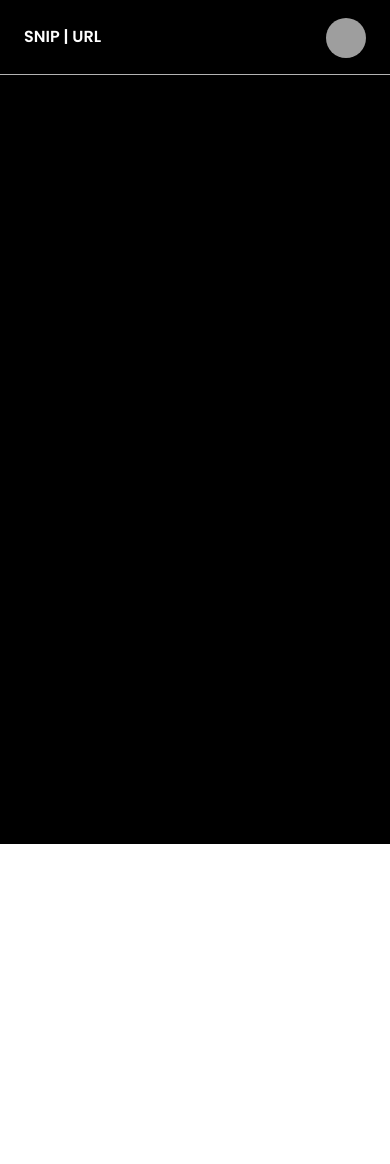
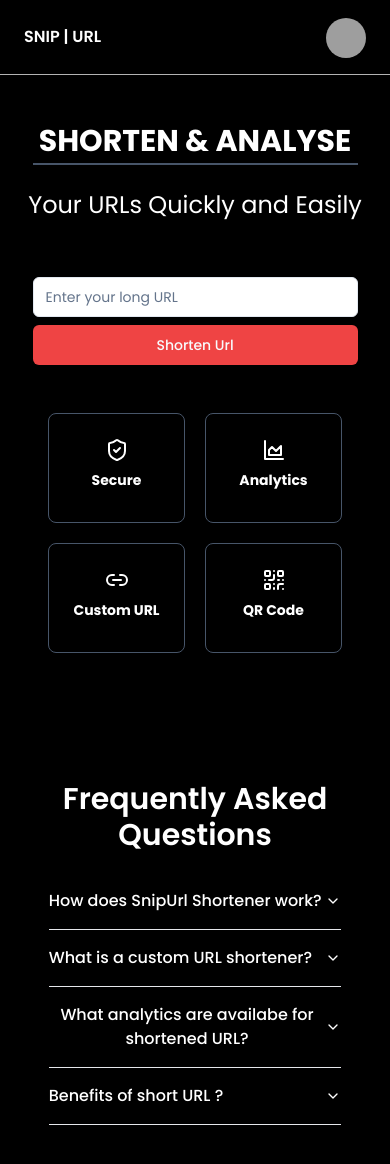
Before and after one commit to anshpayal/SnipURL, a React (Vite) app: page / in a window 390 px wide. Shown: the top 1164 px of the page. Before the commit the page ends 844 px from the top, so only its background shows below. Built offline with nearby package versions, Linux system fonts and the light colour scheme; grey boxes are pictures that could not be loaded.

Commit message:
Created landing page

```diff
--- a/package.json
+++ b/package.json
@@ -10,6 +10,7 @@
     "preview": "vite preview"
   },
   "dependencies": {
+    "@radix-ui/react-accordion": "^1.2.0",
     "@radix-ui/react-avatar": "^1.1.0",
     "@radix-ui/react-dropdown-menu": "^2.1.1",
     "@radix-ui/react-slot": "^1.1.0",
--- /dev/null
+++ b/src/components/FeatureCard.jsx
@@ -0,0 +1,13 @@
+/* eslint-disable react/prop-types */
+
+const FeatureCard = ({ Icon, heading, content }) => {
+  return (
+    <div className="border border-slate-600 p-6 rounded-lg shadow-lg flex flex-col items-center text-center">
+      <Icon className="mb-2" />
+      <h3 className=" text-sm sm:text-lg font-bold mb-2">{heading}</h3>
+      <p className="hidden sm:block">{content}</p>
+    </div>
+  );
+};
+
+export default FeatureCard;
--- /dev/null
+++ b/src/components/ui/accordion.jsx
@@ -0,0 +1,41 @@
+import * as React from "react"
+import * as AccordionPrimitive from "@radix-ui/react-accordion"
+import { ChevronDown } from "lucide-react"
+
+import { cn } from "@/lib/utils"
+
+const Accordion = AccordionPrimitive.Root
+
+const AccordionItem = React.forwardRef(({ className, ...props }, ref) => (
+  <AccordionPrimitive.Item ref={ref} className={cn("border-b", className)} {...props} />
+))
+AccordionItem.displayName = "AccordionItem"
+
+const AccordionTrigger = React.forwardRef(({ className, children, ...props }, ref) => (
+  <AccordionPrimitive.Header className="flex">
+    <AccordionPrimitive.Trigger
+      ref={ref}
+      className={cn(
+        "flex flex-1 items-center justify-between py-4 font-medium transition-all hover:underline [&[data-state=open]>svg]:rotate-180",
+        className
+      )}
+      {...props}>
+      {children}
+      <ChevronDown className="h-4 w-4 shrink-0 transition-transform duration-200" />
+    </AccordionPrimitive.Trigger>
+  </AccordionPrimitive.Header>
+))
+AccordionTrigger.displayName = AccordionPrimitive.Trigger.displayName
+
+const AccordionContent = React.forwardRef(({ className, children, ...props }, ref) => (
+  <AccordionPrimitive.Content
+    ref={ref}
+    className="overflow-hidden text-sm transition-all data-[state=closed]:animate-accordion-up data-[state=open]:animate-accordion-down"
+    {...props}>
+    <div className={cn("pb-4 pt-0", className)}>{children}</div>
+  </AccordionPrimitive.Content>
+))
+
+AccordionContent.displayName = AccordionPrimitive.Content.displayName
+
+export { Accordion, AccordionItem, AccordionTrigger, AccordionContent }
--- /dev/null
+++ b/src/components/ui/input.jsx
@@ -0,0 +1,19 @@
+import * as React from "react"
+
+import { cn } from "@/lib/utils"
+
+const Input = React.forwardRef(({ className, type, ...props }, ref) => {
+  return (
+    (<input
+      type={type}
+      className={cn(
+        "flex h-10 w-full rounded-md border border-slate-200 bg-white px-3 py-2 text-sm ring-offset-white file:border-0 file:bg-transparent file:text-sm file:font-medium placeholder:text-slate-500 focus-visible:outline-none focus-visible:ring-2 focus-visible:ring-slate-950 focus-visible:ring-offset-2 disabled:cursor-not-allowed disabled:opacity-50 dark:border-slate-800 dark:bg-slate-950 dark:ring-offset-slate-950 dark:placeholder:text-slate-400 dark:focus-visible:ring-slate-300",
+        className
+      )}
+      ref={ref}
+      {...props} />)
+  );
+})
+Input.displayName = "Input"
+
+export { Input }
--- a/src/pages/Landing.jsx
+++ b/src/pages/Landing.jsx
@@ -1,6 +1,86 @@
+import { Button } from "@/components/ui/button"
+import { Input } from "@/components/ui/input"
+import {
+  Accordion,
+  AccordionContent,
+  AccordionItem,
+  AccordionTrigger,
+} from "@/components/ui/accordion"
+import FeatureCard from "@/components/FeatureCard"
+import { AreaChart, Link2, QrCode, ShieldCheck } from "lucide-react"
+
 const Landing = () => {
   return (
-    <div>Landing</div>
+    <main className=" flex flex-col items-center">
+      <div className="mt-12 mb-14 w-full text-center text-white font-poppins">
+        <h1 className=" text-3xl sm:text-5xl font-bold ">SHORTEN & ANALYSE</h1>
+        <div className=" w-10/12 sm:w-5/12 h-0.5 mt-1 bg-slate-600 mx-auto"></div>
+        <br />
+        <h2 className=" text-2xl sm:text-4xl "> Your URLs Quickly and Easily</h2>
+      </div>
+      <div className=" w-10/12 sm:w-6/12">
+        <form className="flex flex-col sm:flex-row gap-2">
+          <Input type="url" placeholder="Enter your long URL" />
+          <Button className="" variant="destructive">Shorten Url</Button>
+        </form>
+      </div>
+      <div className="w-full p-12 sm:p-16  text-white">
+        <div className="grid grid-cols-2 sm:grid-cols-4 gap-5">
+
+          <FeatureCard
+            Icon={ShieldCheck}
+            heading="Secure"
+            content="It is fast and secure, our service has HTTPS protocol and data encryption."
+          />
+          <FeatureCard
+            Icon={AreaChart}
+            heading="Analytics"
+            content="Check the number of clicks that your shortened URL received."
+          />
+          <FeatureCard
+            Icon={Link2}
+            heading="Custom URL"
+            content="Create custom URLs to make them more recognizable and memorable."
+          />
+          <FeatureCard
+            Icon={QrCode}
+            heading="QR Code"
+            content="Generate a QR code for your shortened URL for easy sharing."
+          />
+        </div>
+      </div>
+
+      <div className="text-white w-full my-20">
+        <h1 className="text-3xl font-semibold m- text-center">Frequently Asked Questions</h1>
+        <Accordion type="multiple" collapsible className="w-9/12 mx-auto my-5">
+          <AccordionItem value="item-1">
+            <AccordionTrigger>How does SnipUrl Shortener work?</AccordionTrigger>
+            <AccordionContent>
+              When you enter a long URL, our system will generates a shorter version of that URL. This shortened URL redirects to the orginal long URL when accessed.
+            </AccordionContent>
+          </AccordionItem>
+          <AccordionItem value="item-2">
+            <AccordionTrigger>What is a custom URL shortener?</AccordionTrigger>
+            <AccordionContent>
+              A custom URL shortener, sometimes referred to as a branded URL shortener, lets you brand your links. There are several benefits of branding your short links. Branded links build trust between your audience and your business, drive more clicks, give your audience a preview of where they are being taken and increase brand awareness.
+            </AccordionContent>
+          </AccordionItem>
+          <AccordionItem value="item-3">
+            <AccordionTrigger>What analytics are availabe for shortened URL?</AccordionTrigger>
+            <AccordionContent>
+              You can view the number of clicks, geolocation data of clicks and device type (mobile/desktop) for each of your shortened URLs.
+            </AccordionContent>
+          </AccordionItem>
+          <AccordionItem value="item-4">
+            <AccordionTrigger>Benefits of short URL ?</AccordionTrigger>
+            <AccordionContent>
+              How many people can even remember a long web address, especially if it has tons of characters and symbols? A short URL can make your link more memorable. Not only does it allow people to easily recall and share your link with others, it can also dramatically improve traffic to your content.On a more practical side, a short URL is also easier to incorporate into your collateral – whether you’re looking to engage with your customers offline or online.
+              SinpUrl is the best URL shortener for everyone, from influencers to small brands to large enterprises, who are looking for a simple way to create, track and manage their links.
+            </AccordionContent>
+          </AccordionItem>
+        </Accordion>
+      </div>
+    </main>
   )
 }
 
--- a/tailwind.config.js
+++ b/tailwind.config.js
@@ -18,6 +18,20 @@
       },
     },
     extend: {
+      keyframes: {
+        "accordion-down": {
+          from: { height: "0" },
+          to: { height: "var(--radix-accordion-content-height)" },
+        },
+        "accordion-up": {
+          from: { height: "var(--radix-accordion-content-height)" },
+          to: { height: "0" },
+        },
+      },
+      animation: {
+        "accordion-down": "accordion-down 0.2s ease-out",
+        "accordion-up": "accordion-up 0.2s ease-out",
+      },
       colors: {
         primary: "#000000",
         secondary: "#00f6ff",
```
Also changed, not shown: 1 other file (tests, documents, lock files or other folders).
